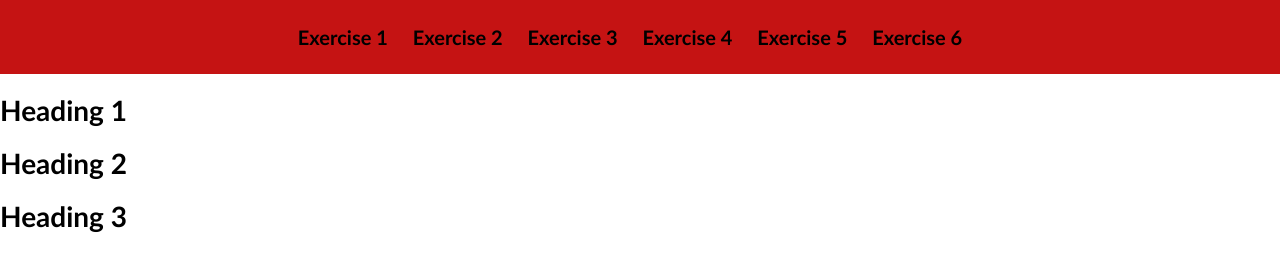
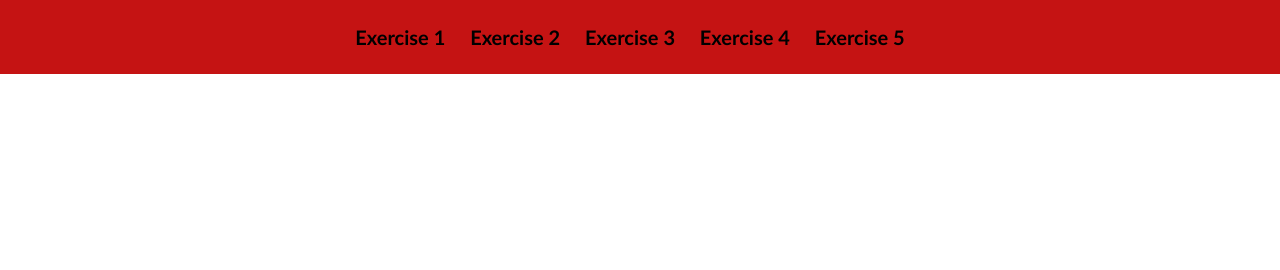
Before and after one commit to Tuomas14/StaticNetwork, a plain HTML site: page index.html in a window 1280 px wide. Drawn offline with Linux system fonts and the light colour scheme.

Commit message:
Index.html changes

```diff
--- a/index.html
+++ b/index.html
@@ -14,12 +14,9 @@
         <li>Exercise 3 </a></li>
         <li><a href="exercises/exercise4.html">Exercise 4 </a></li>
         <li><a href="exercises/exercise5.html">Exercise 5 </a></li>
-        <li>Exercise 6 </a></li>
 
         </ul>
     </nav>
-    <h1 id="style1">Heading 1</h1>
-    <h1>Heading 2</h1>
-    <h1>Heading 3</h1>
+
 </body>
 </html>
```
